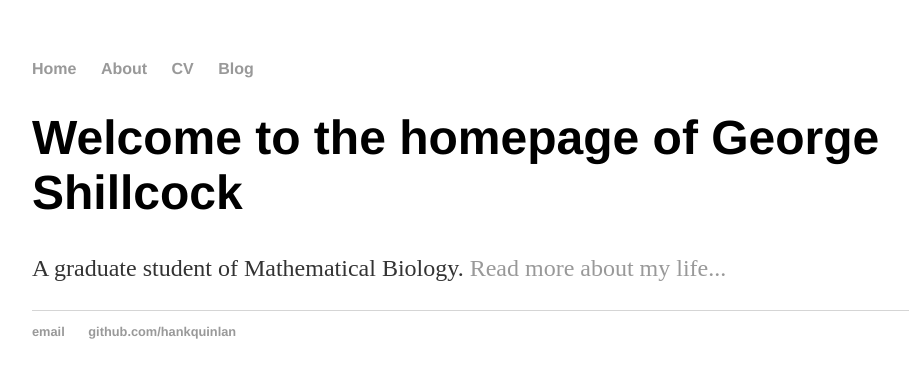
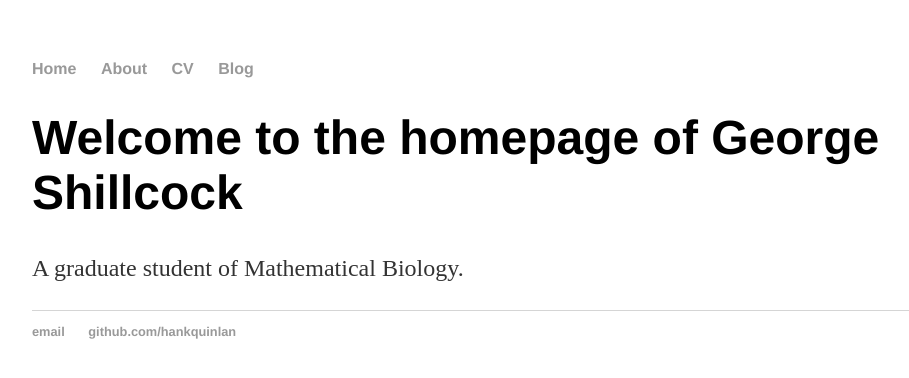
Before and after one commit to G-Shillcock/test.github.io, a Jekyll site: the page built from index.html, in a window 1280 px wide. Shown: the top 378 px of the page, without its empty margins (160-1069 px from the left). Built offline with Jekyll 4.4.1, drawn with Linux system fonts in a browser that asks for light colours.

Commit message:
Update index.html

```diff
--- a/index.html
+++ b/index.html
@@ -4,5 +4,5 @@ title: George Shillcock
 ---
 <div class="blurb">
 	<h1>Welcome to the homepage of George Shillcock</h1>
-	<p> A graduate student of Mathematical Biology. <a href="/about">Read more about my life...</a></p>
+	<p> A graduate student of Mathematical Biology.
 </div><!-- /.blurb -->
```
